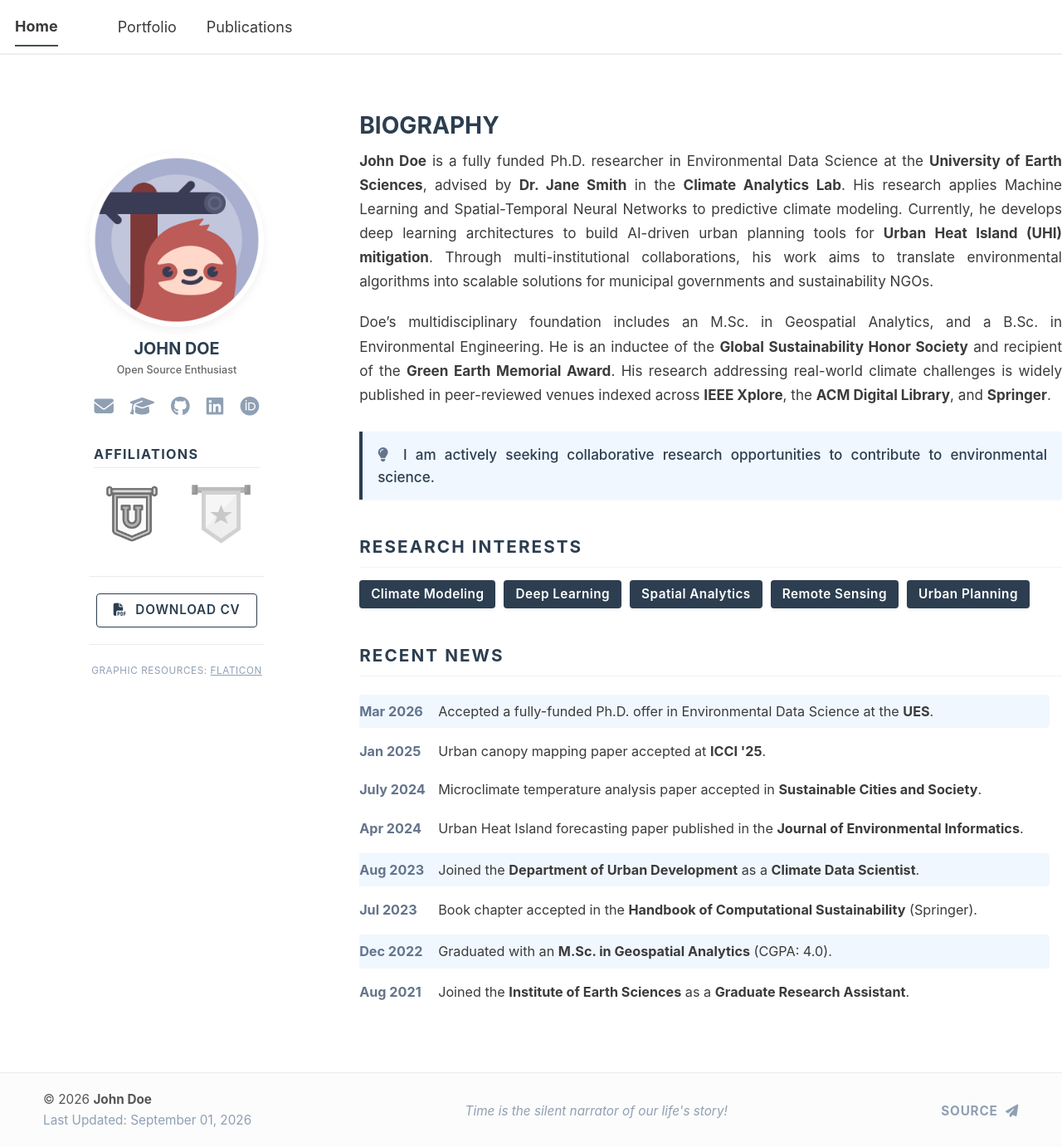
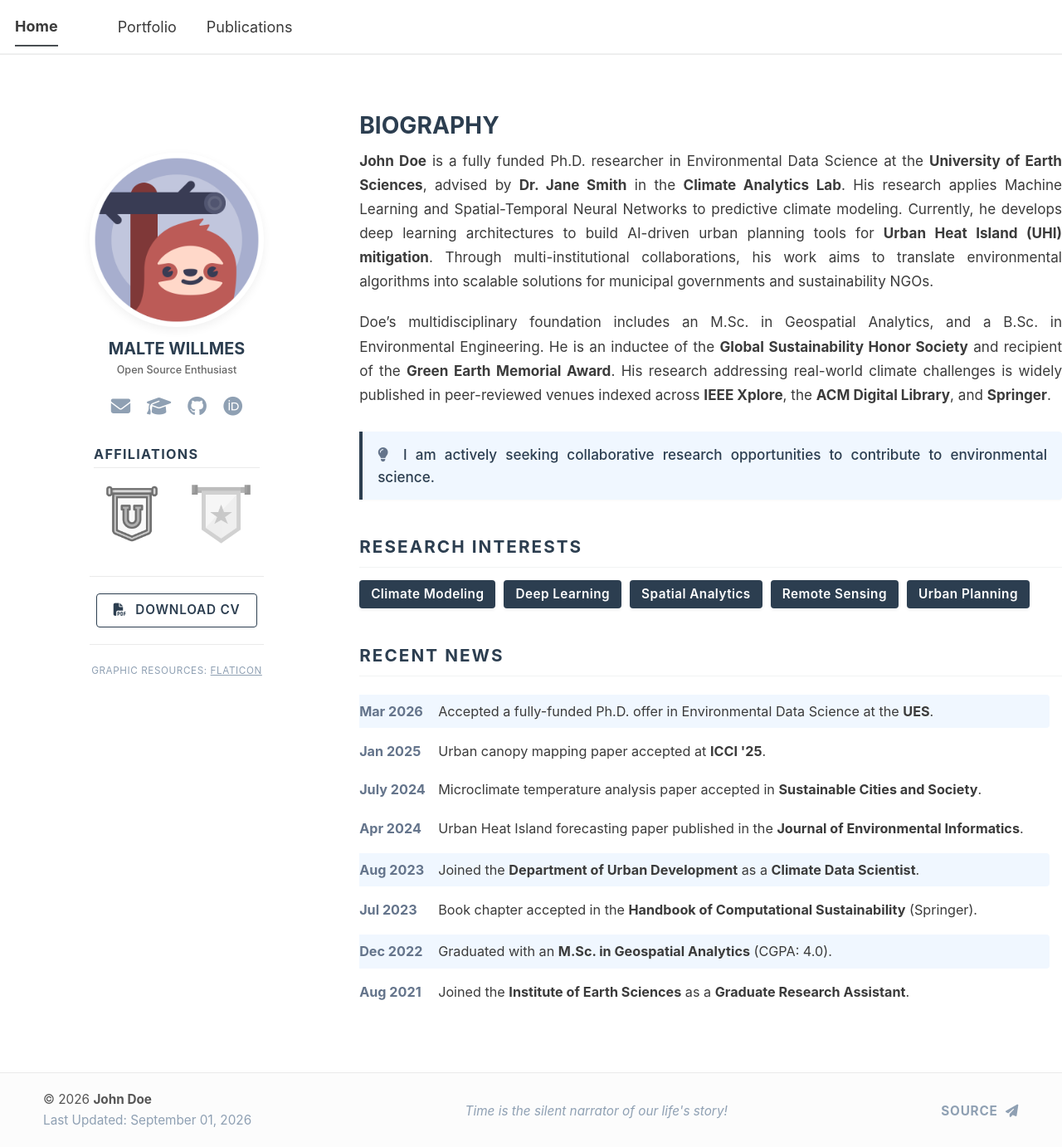
Before and after one commit to MalteWillmes/maltewillmes.github.io, a Jekyll site: the page built from _pages/about.md, in a window 1280 px wide and 1382 px high. Shown: the whole window at 83% size. Built offline with Jekyll 4.4.1, drawn with Linux system fonts in a browser that asks for light colours; a script bundle is joined from its source files by our own code; library files that are not in the unit come from our copies; some of the changed lines change nothing that is shown.

Commit message:
Update personal details in _config.yml
Updated personal information including name, description, URL, and social media links.

```diff
--- a/_config.yml
+++ b/_config.yml
@@ -11,11 +11,11 @@
 site_theme               : "default"
 title                    : "Home"
 title_separator          : "-"
-name                     : &name "Your Name Here"
-description              : &description "Your Title / Role Here"
-url                      : "https://minimalacademicsite.github.io"
+name                     : &name "Malte Willmes"
+description              : &description "Researcher"
+url                      : "https://maltewillmes.github.io"
 baseurl                  : ""
-repository               : "minimalacademicsite/minimalacademicsite.github.io"
+repository               : "MalteWillmes/maltewillmes.github.io"
 
 # Site Author - The following control what appear as part of the author content on the side bar.
 #               If a field is blank the icon and link will not appear, otherwise it will be shown.
@@ -23,21 +23,21 @@
 author:
   # Biographic information
   avatar           : "profile.png"
-  name             : "John Doe"
+  name             : "Malte Willmes"
   description      : ""
   pronouns         : ""
-  bio              : "I am a researcher focusing on machine learning and data science."
-  location         : "City, Country"
-  employer         : "Institution Name"
+  bio              : "I am a researcher in ecology, geochemistry, and archaeology"
+  location         : "Trondheim, Norway"
+  employer         : "NINA"
   uri              :
-  email            : "your.email@example.com"
+  email            : "malte.willmes@nina.no"
 
   # Academic websites
   academia         :
   arxiv            :
-  googlescholar    : "your-google-scholar-id"
+  googlescholar    : "https://scholar.google.com/citations?user=UmtrMTUAAAAJ&hl=en"
   impactstory      :
-  orcid            : "your-orcid-id"
+  orcid            : "https://orcid.org/0000-0001-8734-5324"
   semantic         :
   pubmed           :
   researchgate     :
@@ -47,13 +47,13 @@
   bitbucket        :
   codepen          :
   dribbble         :
-  github           : "your-github-username"
+  github           : "maltewillmes"
   kaggle           :
   stackoverflow    :
 
   # Social media
   artstation       :
-  bluesky          :
+  bluesky          : "rocksandbones.bsky.social"
   facebook         :
   flickr           :
   foursquare       :
@@ -62,7 +62,7 @@
   keybase          :
   instagram        :
   lastfm           :
-  linkedin         : "your-linkedin-username"
+  linkedin         :
   mastodon         :
   medium           :
   pinterest        :
```
